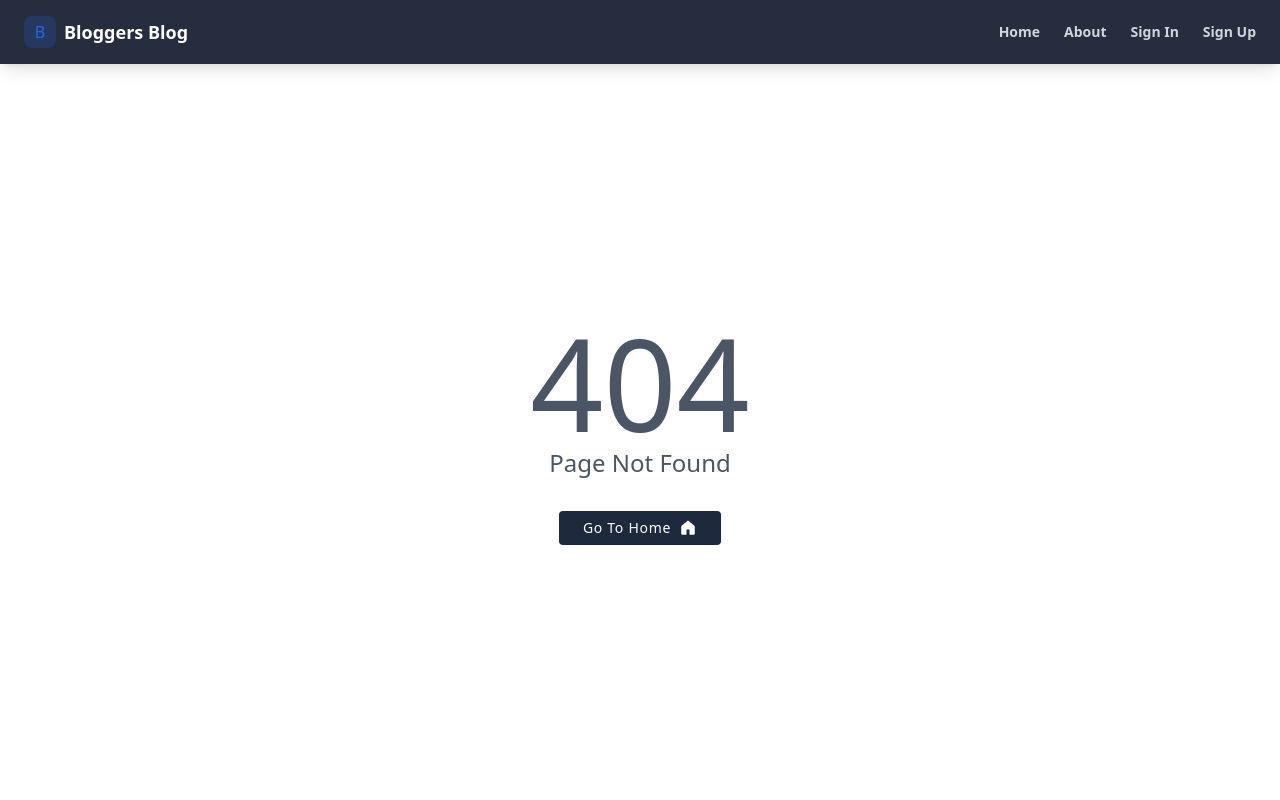
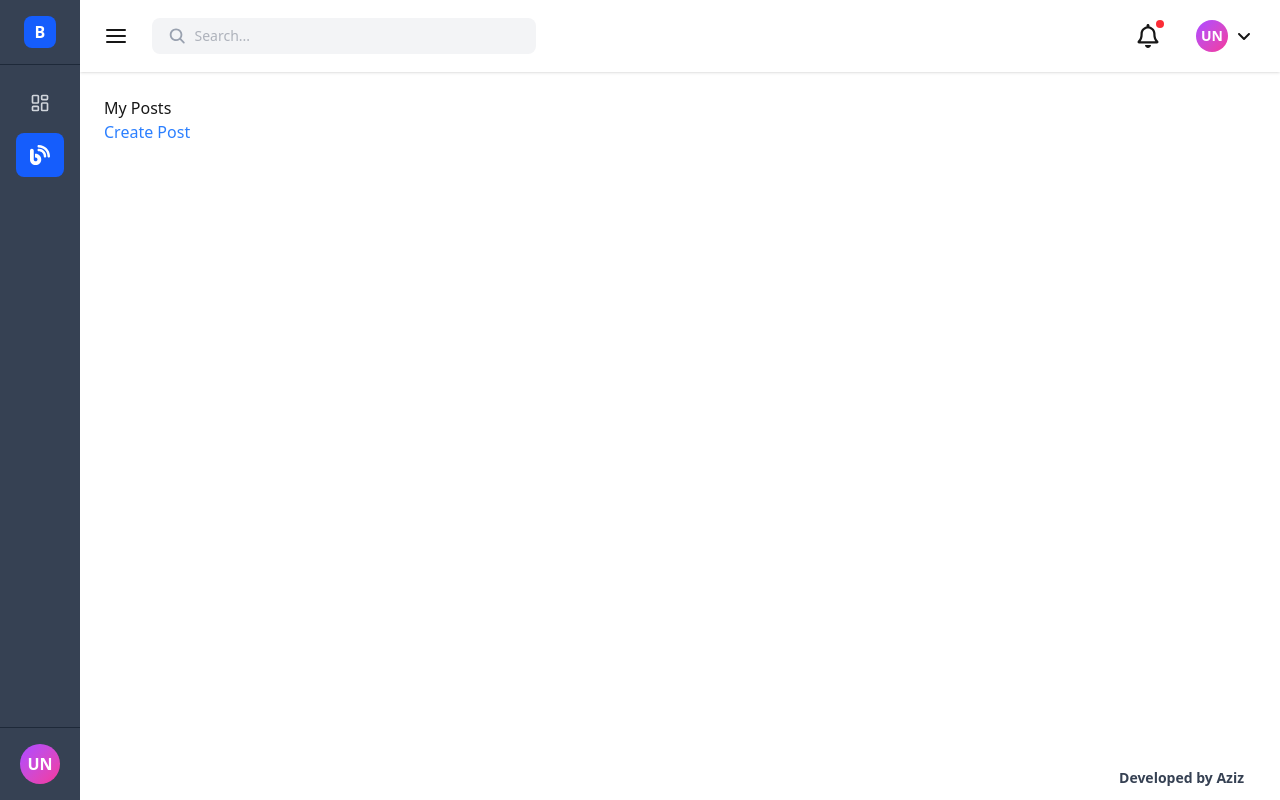
Before and after one commit to IAMA3I3/nextjs-blog, a Next.js app: page /my-posts in a window 1280 px wide. Before the commit this address had no page. Built offline with nearby package versions, Linux system fonts and the light colour scheme.

Commit message:
updated dashboard structure

```diff
--- a/src/actions/auth.ts
+++ b/src/actions/auth.ts
@@ -7,6 +7,12 @@ import { SignUpFormError, validateSignUp } from "@/lib/validators/signUpValidato
 import { ActionResponse } from "@/types/action";
 import { SignInFormData, SignUpFormData } from "@/types/auth";
 import bcrypt from "bcrypt"
+import { cookies } from "next/headers";
+
+export async function logoutAction() {
+    const cookieStore = await cookies()
+    cookieStore.delete("session")
+}
 
 export async function signInAction(data: SignInFormData): ActionResponse<SignInFormData, SignInFormError> {
 
--- a/src/app/(dashboard)/layout.tsx
+++ b/src/app/(dashboard)/layout.tsx
@@ -1,4 +1,6 @@
 import { DashboardFooter } from "@/components/layout/Footer";
+import Sidebar from "@/components/layout/Sidebar";
+import Topbar from "@/components/layout/Tobbar";
 
 export default function DashboardLayout({ children }: { children: React.ReactNode }) {
 
@@ -6,8 +8,10 @@ export default function DashboardLayout({ children }: { children: React.ReactNod
         <main className=" h-screen overflow-hidden">
             <div className="flex h-screen">
                 {/* Sidebar */}
+                <Sidebar />
                 <div className="flex-1 flex flex-col overflow-hidden">
                     {/* Topbar */}
+                    <Topbar />
                     <div className="flex-1 overflow-y-auto p-6">
                         {children}
                     </div>
--- /dev/null
+++ b/src/app/(dashboard)/my-posts/create/page.tsx
@@ -0,0 +1,8 @@
+export default function CreatePost() {
+
+    return (
+        <>
+            <h3 className=" text-2xl mb-4">Create Post</h3>
+        </>
+    )
+}
--- /dev/null
+++ b/src/app/(dashboard)/my-posts/page.tsx
@@ -0,0 +1,11 @@
+import Link from "next/link";
+
+export default function MyPosts() {
+
+    return (
+        <>
+            My Posts <br />
+            <Link href={"/my-posts/create"} className=" text-blue-500 hover:underline">Create Post</Link>
+        </>
+    )
+}
--- a/src/app/layout.tsx
+++ b/src/app/layout.tsx
@@ -2,6 +2,7 @@ import type { Metadata } from "next";
 import { Geist, Geist_Mono } from "next/font/google";
 import "./globals.css";
 import { Toaster } from "react-hot-toast";
+import { StateProvider } from "@/context/StateContext";
 
 const geistSans = Geist({
   variable: "--font-geist-sans",
@@ -28,12 +29,14 @@ export default function RootLayout({
 }>) {
   return (
     <html lang="en">
+      <StateProvider>
         <body
           className={`${geistSans.variable} ${geistMono.variable} antialiased cursor-default`}
         >
           {children}
           <Toaster position="bottom-right" />
         </body>
+      </StateProvider>
     </html>
   );
 }
--- a/src/components/layout/Navbar.tsx
+++ b/src/components/layout/Navbar.tsx
@@ -3,9 +3,11 @@
 import Link from "next/link";
 import { useEffect, useState } from "react";
 import { Logo } from "../ui/Logo";
-import { usePathname } from "next/navigation";
+import { redirect, usePathname } from "next/navigation";
 import { HiMenuAlt1 } from "react-icons/hi";
 import { SessionPayload } from "@/lib/sessions";
+import { logoutAction } from "@/actions/auth";
+import toast from "react-hot-toast";
 
 type NavbarProps = {
     authUser: SessionPayload | null
@@ -32,6 +34,12 @@ export default function Navbar({ authUser }: NavbarProps) {
     const [isOpen, setIsOpen] = useState(false)
 
     const navLinks = authUser ? authLinks : guestLinks
+
+    const logout = () => {
+        logoutAction()
+        toast.success("Logged out")
+        redirect("/")
+    }
 
     useEffect(() => {
         const setVH = () => {
@@ -68,6 +76,7 @@ export default function Navbar({ authUser }: NavbarProps) {
                                 )
                             })
                         }
+                        {authUser && <button onClick={logout} className=" text-gray-300 cursor-pointer hover:text-white text-sm font-semibold transition-colors">Logout</button>}
                     </div>
                     <button onClick={() => setIsOpen(true)} className="md:hidden text-white text-2xl">
                         <HiMenuAlt1 />
@@ -86,6 +95,7 @@ export default function Navbar({ authUser }: NavbarProps) {
                             )
                         })
                     }
+                    {authUser && <button onClick={logout} className=" w-full cursor-pointer text-primary hover:bg-primary/20 flex items-center font-semibold py-2 px-6">Logout</button>}
                 </div>
             </div>
         </>
--- /dev/null
+++ b/src/components/layout/Sidebar.tsx
@@ -0,0 +1,80 @@
+"use client"
+
+import { LuLayoutDashboard } from "react-icons/lu"
+import { FaBlog } from "react-icons/fa6"
+import { useStateContext } from "@/context/StateContext"
+import { usePathname } from "next/navigation"
+import Link from "next/link"
+
+const navLinks = [
+    { title: "Overview", href: "/dashboard", icon: LuLayoutDashboard },
+    { title: "Posts", href: "/my-posts", icon: FaBlog }
+]
+
+export default function Sidebar() {
+    const { isSideBarOpened, toggleSideBar, closeSideBar } = useStateContext()
+    const pathname = usePathname()
+
+    return (
+        <>
+            {
+                isSideBarOpened && (
+                    <div
+                        className="fixed inset-0 bg-black/20 z-40 lg:hidden"
+                        onClick={toggleSideBar}
+                    ></div>
+                )
+            }
+            <aside className={` bg-gray-700 dark:bg-gray-900 text-white transition-all duration-300 ease-in-out fixed lg:relative h-full z-50 ${isSideBarOpened ? 'w-64' : '-translate-x-full lg:translate-x-0 lg:w-20'} overflow-hidden shrink-0`}>
+                <div className="flex flex-col h-full">
+                    {/* Logo */}
+                    <Link href={"/"} className="flex items-center justify-between p-4 border-b border-gray-800">
+                        <div className={`flex w-full items-center space-x-3 ${!isSideBarOpened && 'lg:justify-center'}`}>
+                            <div className="w-8 h-8 flex-none bg-blue-600 rounded-lg flex items-center justify-center font-bold">
+                                B
+                            </div>
+                            {isSideBarOpened && <span className="text-xl font-semibold truncate">Bloggers Blog</span>}
+                        </div>
+                    </Link>
+                    <nav className="flex-1 p-4 space-y-2">
+                        {
+                            navLinks.map(navLink => {
+                                const Icon = navLink.icon
+                                const isActive = pathname === navLink.href || (pathname.startsWith(navLink.href) && navLink.href !== "/")
+                                return (
+                                    <Link
+                                        key={navLink.title}
+                                        href={navLink.href}
+                                        onClick={() => {
+                                            if (window.innerWidth < 1024) {
+                                                closeSideBar();
+                                            }
+                                        }}
+                                        className={`w-full flex items-center space-x-3 px-4 py-3 rounded-lg transition-colors ${isActive ? 'bg-blue-600 text-white' : 'text-gray-300 hover:bg-gray-800'} ${!isSideBarOpened && 'lg:justify-center'}`}
+                                    >
+                                        <Icon className="w-5 h-5 shrink-0" />
+                                        {isSideBarOpened && <span>{navLink.title}</span>}
+                                    </Link>
+                                )
+                            })
+                        }
+                    </nav>
+                    {/* User Profile */}
+                    <div className="p-4 border-t border-gray-800">
+                        <div className={`flex items-center space-x-3 ${!isSideBarOpened && 'lg:justify-center'}`}>
+                            <div className="w-10 h-10 bg-linear-to-br from-purple-500 to-pink-500 rounded-full flex items-center justify-center font-semibold">
+                                UN
+                            </div>
+                            {isSideBarOpened && (
+                                <div className="flex-1 min-w-0">
+                                    <p className="text-sm font-medium truncate">User Name</p>
+                                    <p className="text-xs text-gray-400 truncate">username@gmail.com</p>
+                                </div>
+                            )}
+                        </div>
+                    </div>
+                </div>
+            </aside>
+        </>
+    )
+}
--- /dev/null
+++ b/src/components/layout/Tobbar.tsx
@@ -0,0 +1,51 @@
+"use client"
+
+import { useStateContext } from "@/context/StateContext"
+import { CgClose } from "react-icons/cg";
+import { FiMenu } from "react-icons/fi";
+import { IoSearch } from "react-icons/io5";
+import { FaRegBell } from "react-icons/fa";
+import { FaAngleDown } from "react-icons/fa6";
+
+export default function Topbar() {
+
+    const { isSideBarOpened, toggleSideBar } = useStateContext()
+
+    return (
+        <header className="bg-white dark:bg-slate-700 shadow-sm z-10">
+            <div className="flex items-center justify-between px-4 py-3">
+                <div className="flex items-center space-x-4">
+                    <button
+                        onClick={toggleSideBar}
+                        className="p-2 rounded-lg hover:bg-gray-100 dark:hover:bg-slate-800 transition-colors"
+                    >
+                        {isSideBarOpened ? <CgClose className="w-6 h-6" /> : <FiMenu className="w-6 h-6" />}
+                    </button>
+
+                    <div className="hidden md:flex items-center bg-gray-100 text-gray-500 rounded-lg px-4 py-2 w-96">
+                        <IoSearch className="w-5 h-5 text-gray-400 mr-2" />
+                        <input
+                            type="text"
+                            placeholder="Search..."
+                            className="bg-transparent outline-none w-full text-sm"
+                        />
+                    </div>
+                </div>
+
+                <div className="flex items-center space-x-4">
+                    <button className="relative p-2 rounded-lg hover:bg-gray-100 dark:hover:bg-slate-800 transition-colors">
+                        <FaRegBell className="w-6 h-6" />
+                        <span className="absolute top-1 right-1 w-2 h-2 bg-red-500 rounded-full"></span>
+                    </button>
+
+                    <button className="hidden sm:flex items-center space-x-2 px-3 py-2 rounded-lg hover:bg-gray-100 dark:hover:bg-slate-800 transition-colors">
+                        <div className="w-8 h-8 bg-linear-to-br from-purple-500 to-pink-500 rounded-full flex items-center justify-center font-semibold text-sm text-white">
+                            UN
+                        </div>
+                        <FaAngleDown className="w-4 h-4" />
+                    </button>
+                </div>
+            </div>
+        </header>
+    )
+}
--- /dev/null
+++ b/src/context/StateContext.tsx
@@ -0,0 +1,39 @@
+"use client"
+
+import { createContext, useContext, useState } from "react"
+
+type AppState = {
+    isSideBarOpened: boolean
+    toggleSideBar: () => void
+    closeSideBar: () => void
+}
+
+const StateContext = createContext<AppState | undefined>(undefined)
+
+export function StateProvider({ children }: { children: React.ReactNode }) {
+    const [isSideBarOpened, setIsSideBarOpened] = useState(false)
+
+    const toggleSideBar = () => {
+        setIsSideBarOpened(prev => !prev)
+    }
+
+    const closeSideBar = () => {
+        setIsSideBarOpened(false)
+    }
+
+    return (
+        <StateContext.Provider value={{ isSideBarOpened, toggleSideBar, closeSideBar }}>
+            {children}
+        </StateContext.Provider>
+    )
+}
+
+export const useStateContext = () => {
+    const context = useContext(StateContext)
+
+    if (context === undefined) {
+        throw new Error("useStateContext must be used within a StateProvider")
+    }
+
+    return context
+}
```
Lines whose indentation alone changed are shown as unchanged.
